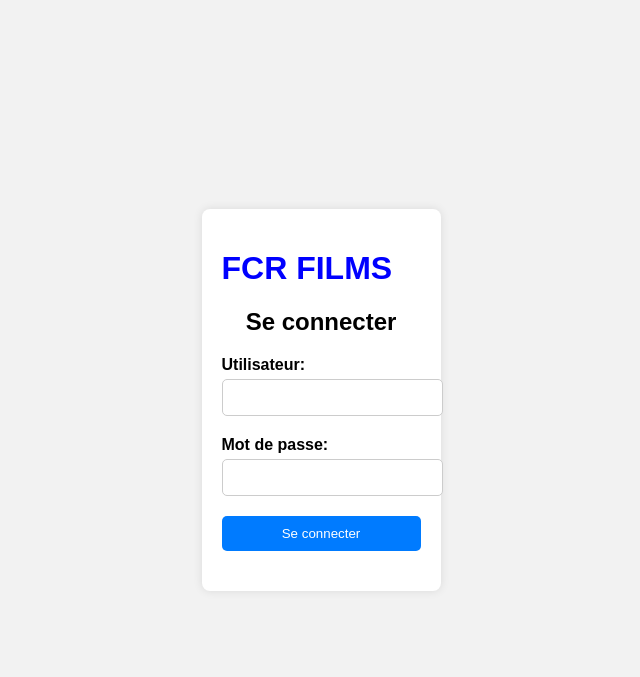
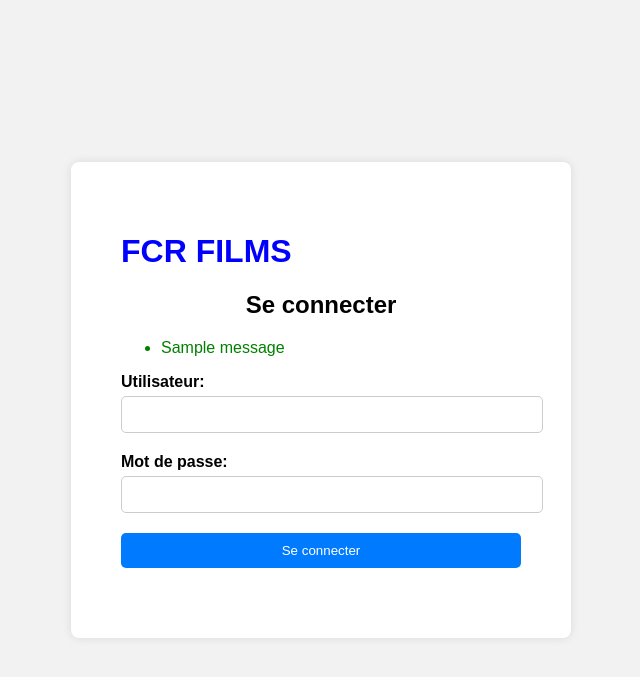
Before and after one commit to AleVic2023/FCR-Application, a Flask app: page / in a window 1280 px wide. Shown: the top 677 px of the page, without its empty margins (319-959 px from the left). Run offline with Flask 3, Linux system fonts and the light colour scheme; one stand-in notice (Sample message) is shown.

Commit message:
Update login.html

```diff
--- a/Templates/login.html
+++ b/Templates/login.html
@@ -19,8 +19,9 @@
             background-color: #f2f2f2;
         }
         .login-container {
+            width: 400px;
+            padding: 50px;
             background-color: #fff;
-            padding: 20px;
             border-radius: 8px;
             box-shadow: 0 0 10px rgba(0, 0, 0, 0.1);
         }
@@ -62,13 +63,23 @@
 </head>
 <body>
     <div class="login-container">
-         <header>
-        <h1 style='color:blue';>FCR FILMS</h1>
-    </header>
+        <header>
+            <h1 style='color:blue';>FCR FILMS</h1>
+        </header>
         <h2>Se connecter</h2>
-        {% if error %}
-        <p class="error-message">Utilisateur ou mot de passe incorrects.</p>
+        {% with messages = get_flashed_messages(with_categories=True) %}
+  {% if messages %}
+    <ul>
+      {% for category, message in messages %}
+        {% if category == 'success' %}
+          <li style="color: green;">{{ message }}</li>
+        {% else %}
+          <li style="color: red;">{{ message }}</li>
         {% endif %}
+      {% endfor %}
+    </ul>
+  {% endif %}
+{% endwith %}
         <form action="/login" method="post">
             <div class="form-group">
                 <label for="code_utilisateur">Utilisateur:</label>
@@ -76,7 +87,7 @@
             </div>
             <div class="form-group">
                 <label for="mot_de_passe">Mot de passe:</label>
-                <input type="mot_de_passe" id="mot_de_passe" name="mot_de_passe" required>
+                <input type="password" id="mot_de_passe" name="mot_de_passe" required>
             </div>
             <div class="form-group">
                 <button type="submit">Se connecter</button>
```
